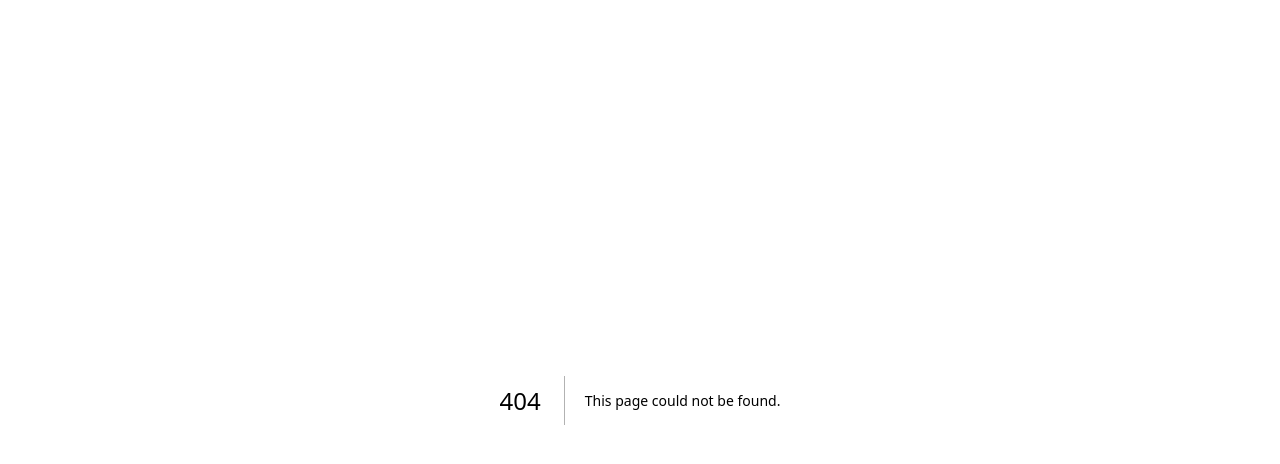
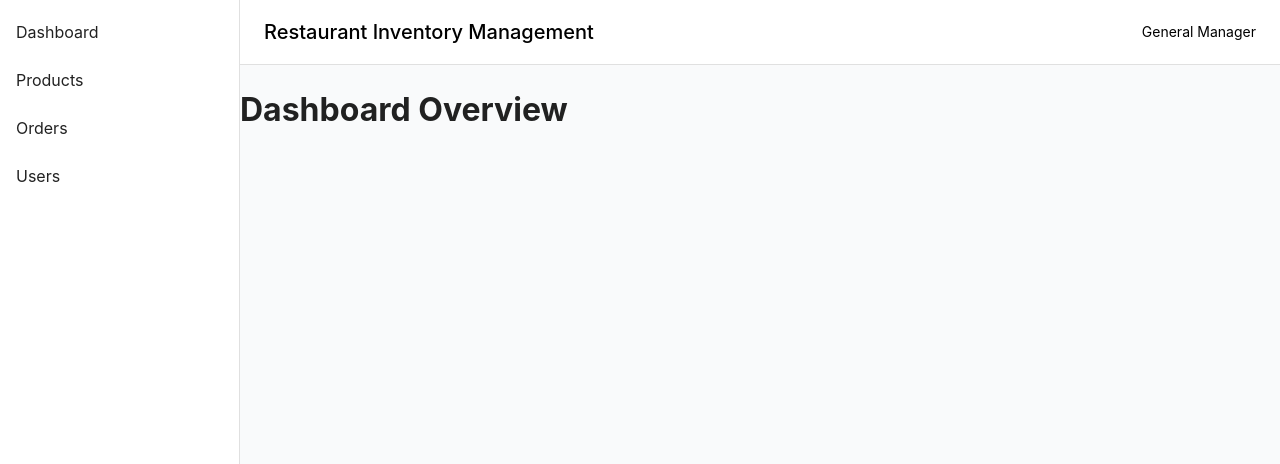
Before and after one commit to ashimsharma337/Restaurant-Inventory-Management, a Next.js app: page /dashboard in a window 1280 px wide. Before the commit this address had no page. Shown: the top 464 px of the page. Built offline with nearby package versions, Linux system fonts and the light colour scheme.

Commit message:
Dashboard layout: Sidebar, Topbar, layout setup with SCSS Modules

```diff
--- /dev/null
+++ b/src/components/dashboard/DashboardLayout.js
@@ -0,0 +1,22 @@
+import Sidebar, { SIDEBAR_WIDTH } from './Sidebar';
+import Topbar from './Topbar';
+
+const DashboardLayout = ({ children }) => {
+  return (
+    <div className="dashboard-layout">
+      <Sidebar />
+
+      <div
+        className="dashboard-main"
+        style={{ marginLeft: SIDEBAR_WIDTH }}
+      >
+        <Topbar />
+        <main className="dashboard-content">
+          {children}
+        </main>
+      </div>
+    </div>
+  );
+};
+
+export default DashboardLayout;
--- /dev/null
+++ b/src/components/dashboard/NavItems.js
@@ -0,0 +1,22 @@
+export const NAV_ITEMS = [
+  {
+    label: 'Dashboard',
+    path: '/dashboard',
+    roles: ['general-manager', 'kitchen-manager', 'supervisor'],
+  },
+  {
+    label: 'Products',
+    path: '/dashboard/products',
+    roles: ['general-manager', 'kitchen-manager'],
+  },
+  {
+    label: 'Orders',
+    path: '/dashboard/orders',
+    roles: ['general-manager', 'supervisor'],
+  },
+  {
+    label: 'Users',
+    path: '/dashboard/users',
+    roles: ['general-manager'],
+  },
+];
--- /dev/null
+++ b/src/components/dashboard/Sidebar.js
@@ -0,0 +1,42 @@
+import {
+  Drawer,
+  List,
+  ListItem,
+  ListItemButton,
+  ListItemText,
+} from '@mui/material';
+import { NAV_ITEMS } from './NavItems';
+import styles from '@/styles/sidebar/Sidebar.module.scss';
+
+export const SIDEBAR_WIDTH = 240;
+
+const Sidebar = () => {
+  const userRole = 'general-manager';
+
+  return (
+    <Drawer
+      variant="permanent"
+      PaperProps={{
+        className: styles.sidebar,
+      }}
+      sx={{
+        width: SIDEBAR_WIDTH,
+        flexShrink: 0,
+      }}
+    >
+      <List>
+        {NAV_ITEMS
+          .filter(item => item.roles.includes(userRole))
+          .map(item => (
+            <ListItem disablePadding key={item.label}>
+              <ListItemButton>
+                <ListItemText primary={item.label} />
+              </ListItemButton>
+            </ListItem>
+          ))}
+      </List>
+    </Drawer>
+  );
+};
+
+export default Sidebar;
--- /dev/null
+++ b/src/components/dashboard/Topbar.js
@@ -0,0 +1,29 @@
+import { AppBar, Toolbar, Typography, Box } from '@mui/material';
+
+const Topbar = () => {
+  return (
+    <AppBar
+      position="static"
+      elevation={0}
+      sx={{
+        backgroundColor: '#ffffff',
+        color: '#000000',
+        borderBottom: '1px solid #e0e0e0',
+      }}
+    >
+      <Toolbar>
+        <Typography variant="h6" component="div">
+          Restaurant Inventory Management
+        </Typography>
+
+        <Box sx={{ flexGrow: 1 }} />
+
+        <Typography variant="body2">
+          General Manager
+        </Typography>
+      </Toolbar>
+    </AppBar>
+  );
+};
+
+export default Topbar;
--- /dev/null
+++ b/src/pages/dashboard/index.js
@@ -0,0 +1,11 @@
+import DashboardLayout from "@/components/dashboard/DashboardLayout";
+
+const DashboardHome = () => {
+  return (
+    <DashboardLayout>
+      <h1>Dashboard Overview</h1>
+    </DashboardLayout>
+  );
+};
+
+export default DashboardHome;
--- /dev/null
+++ b/src/styles/dashboard/dashboard.scss
@@ -0,0 +1,18 @@
+.dashboard-layout {
+  display: flex;
+  min-height: 100vh;
+}
+
+.dashboard-main {
+  flex: 1;
+  display: flex;
+  flex-direction: column;
+}
+
+
+.dashboard-content {
+  flex: 1;
+  padding: 24px;
+  background-color: #f8fafc;
+  color: #111827;
+}
--- /dev/null
+++ b/src/styles/sidebar/Sidebar.module.scss
@@ -0,0 +1,67 @@
+/* Root class coming from Sidebar.module.scss
+   This class is attached to MUI Drawer via PaperProps.className */
+.sidebar {
+
+    width: 240px;
+
+
+  /* & means "the same selector as parent"
+     This becomes:
+     .sidebar.MuiDrawer-paper
+
+     MuiDrawer-paper is the actual visible panel of MUI Drawer
+     (NOT the outer wrapper) */
+  &.MuiDrawer-paper {
+
+    /* Dark slate background color
+       WCAG-compliant dark background
+       Used for sidebar surface */
+    background-color: #0f172a;
+
+    /* Light gray text color
+       High contrast against dark background (AAA compliant)
+       Applied to all text inside the sidebar */
+    color: #e5e7eb;
+  }
+
+  /* Targets all MUI ListItemButton components inside the sidebar
+     These are usually sidebar menu items */
+  .MuiListItemButton-root {
+
+    /* Rounds the corners of each menu item
+       Makes UI look modern and soft */
+    border-radius: 8px;
+
+    /* Adds spacing around each menu item
+       4px top/bottom, 8px left/right */
+    margin: 4px 8px;
+
+    /* &:hover means "when user hovers this menu item" */
+    &:hover {
+
+      /* Subtle white overlay on hover
+         Improves discoverability without hurting contrast
+         Uses transparency instead of solid color */
+      background-color: rgba(255, 255, 255, 0.08);
+    }
+
+    /* &.Mui-selected means:
+       A ListItemButton that is currently active/selected
+       (usually based on route) */
+    &.Mui-selected {
+
+      /* Blue background for active menu item
+         WCAG AA compliant contrast
+         Common enterprise dashboard pattern */
+      background-color: #1d4ed8;
+
+      /* Hover state for the selected item */
+      &:hover {
+
+        /* Slightly darker blue on hover
+           Gives feedback without changing meaning */
+        background-color: #1e40af;
+      }
+    }
+  }
+}
```
Also changed, not shown: src/styles/dashboard/layout.scss (added).
